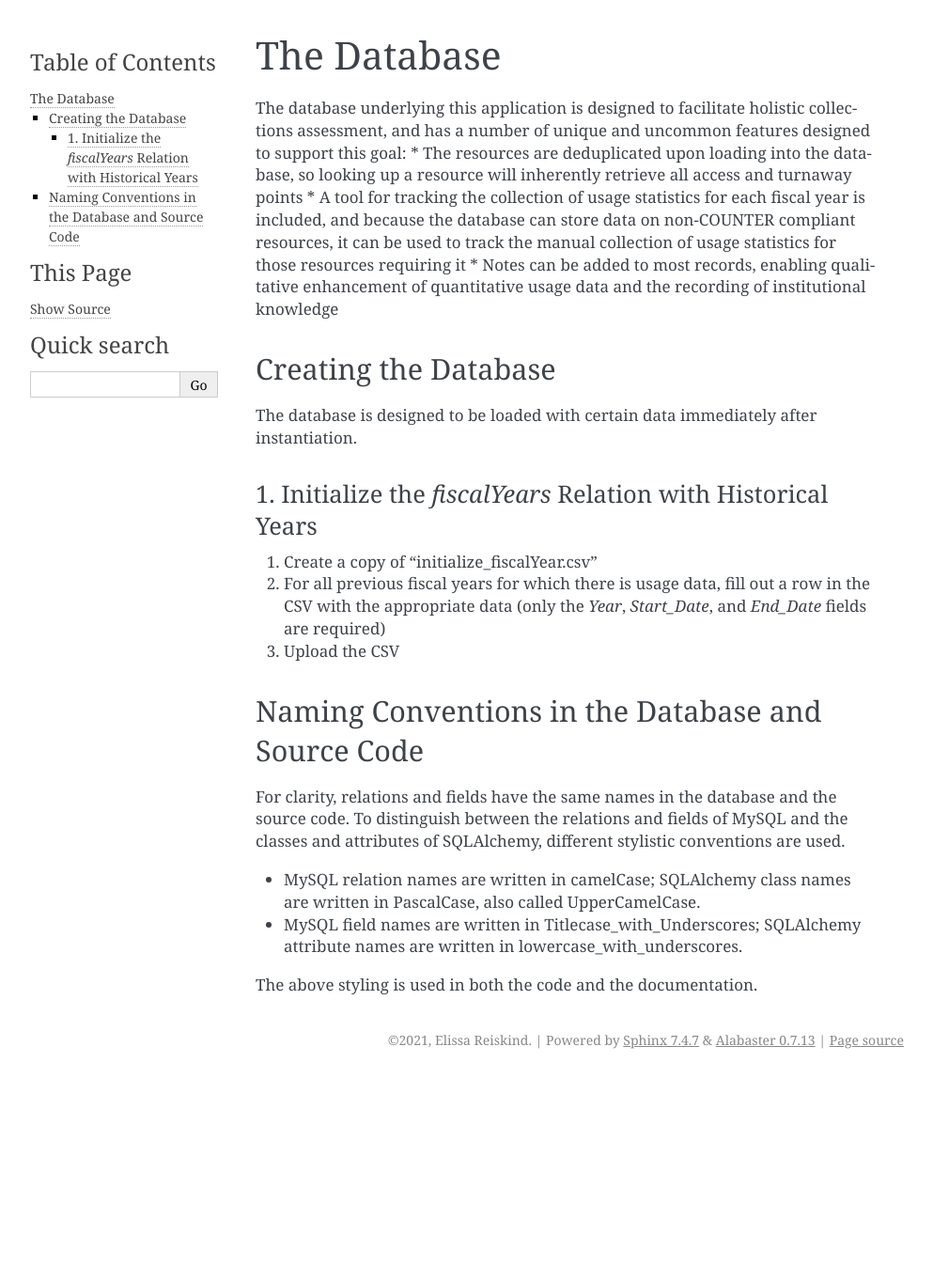
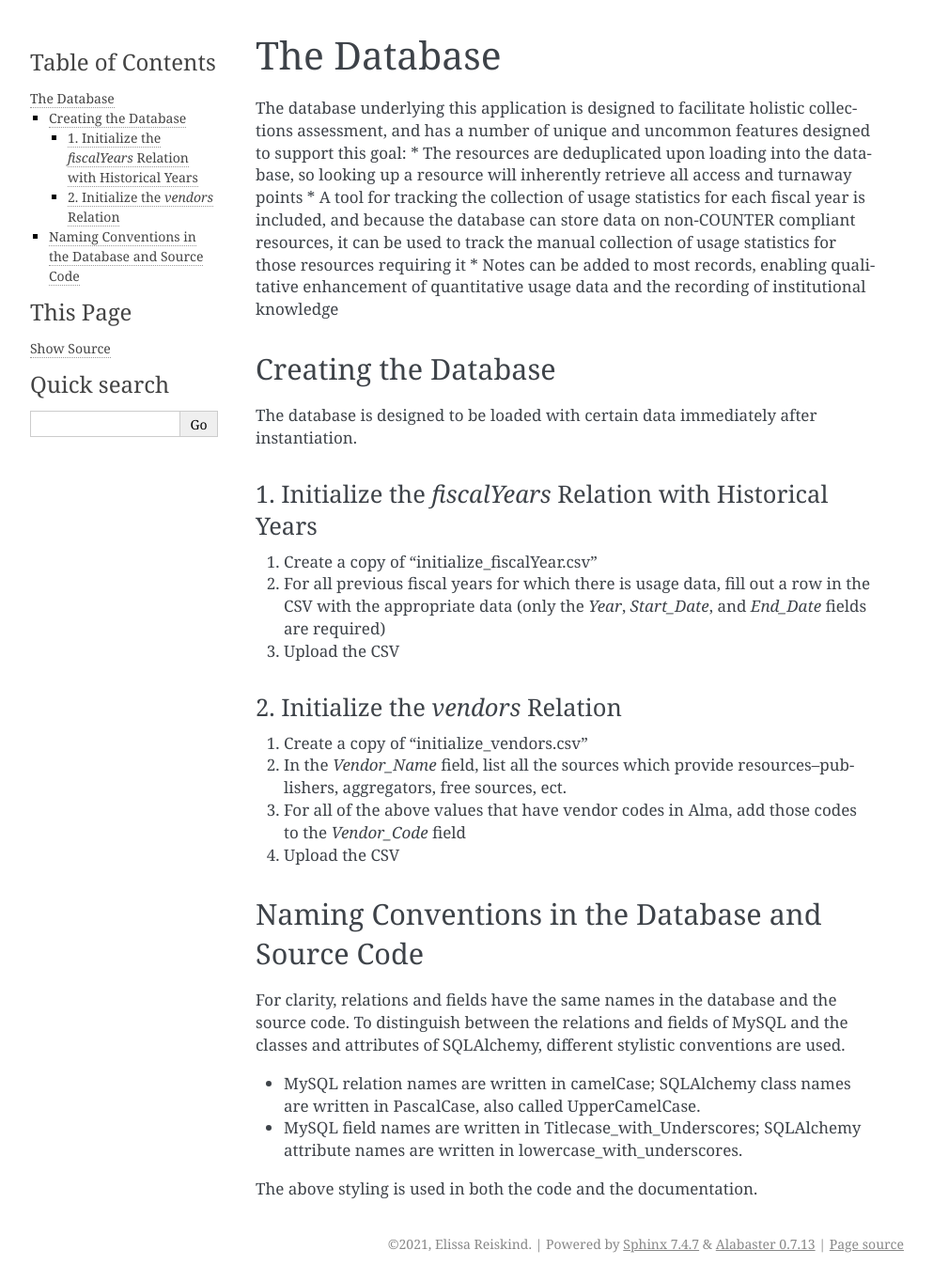
Before and after one commit to ereiskind/nolcat, a Sphinx documentation site: the page built from docs/source/the_database.rst, in a window 1280 px wide. Shown: the whole page at 94% size, without its empty margins (148-1141 px from the left). Built offline with Sphinx 7.4.7, drawn with Linux system fonts in a browser that asks for light colours; before the commit the page ends 1146 px from its top, so only the background shows below that.

Commit message:
Write step two of database creation

```diff
--- a/docs/source/the_database.rst
+++ b/docs/source/the_database.rst
@@ -17,7 +17,12 @@ The database is designed to be loaded with certain data immediately after instan
 2. For all previous fiscal years for which there is usage data, fill out a row in the CSV with the appropriate data (only the `Year`, `Start_Date`, and `End_Date` fields are required)
 3. Upload the CSV
 
-.. At this point, not enough is known about how the invoicing/pricing/PO lines can be pulled from the ILS (Alma) to say if vendor records are needed to group interfaces, and if so, what other data would need to be included
+2. Initialize the `vendors` Relation
+====================================
+1. Create a copy of "initialize_vendors.csv"
+2. In the `Vendor_Name` field, list all the sources which provide resources--publishers, aggregators, free sources, ect.
+3. For all of the above values that have vendor codes in Alma, add those codes to the `Vendor_Code` field
+4. Upload the CSV
 
 Naming Conventions in the Database and Source Code
 **************************************************
```
